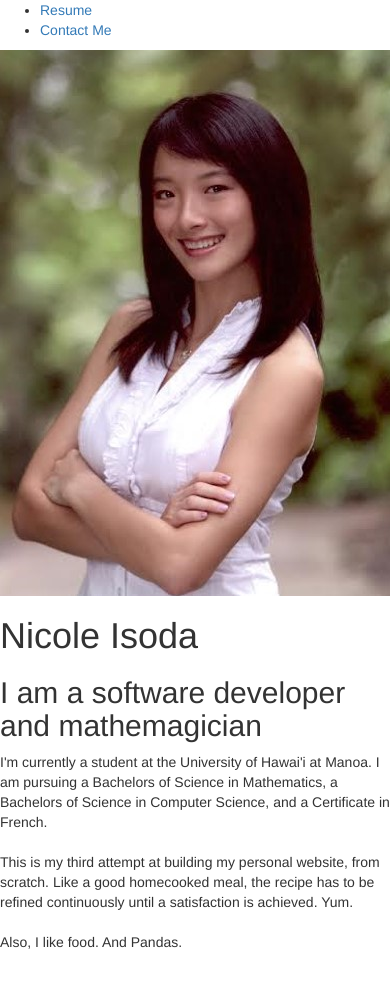
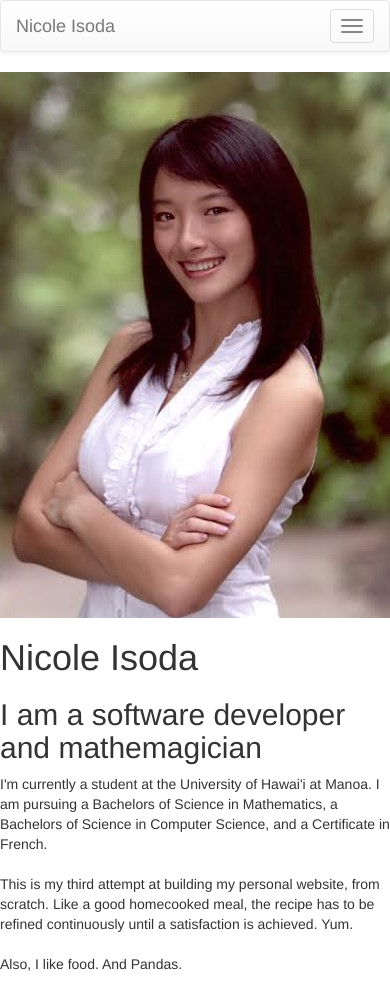
Before and after one commit to nisoda/nisoda.github.io, a plain HTML site: page index.html in a window 390 px wide. Before the commit the page ends 962 px from the top, so only its background shows below. Drawn offline with nearby package versions, Linux system fonts and the light colour scheme.

Commit message:
Use :boot: for navbar style.

```diff
--- a/index.html
+++ b/index.html
@@ -18,11 +18,28 @@
 
 </head>
 	<body>
-		<nav>
-			<ul>
-				<li><a href="modules/resume/resume.html">Resume</a></li>
-				<li><a href="modules/contact/contact.html">Contact Me</a></li>
-			</ul>
+		<nav class="navbar navbar-default">
+			<div class="contianer-fluid">
+				<!-- Brand and toggle get grouped for better mobile display -->
+				<div class="navbar-header">
+					<button type="button" class="navbar-toggle collapsed" data-toggle="collapse" data-target="#bs-example-navbar-collapse-1" aria-expanded="false">
+						<span class="sr-only">Toggle navigation</span>
+						<span class="icon-bar"></span>
+						<span class="icon-bar"></span>
+						<span class="icon-bar"></span>
+					</button>
+					<a class="navbar-brand" href="#">Nicole Isoda</a>
+				</div>
+
+				<!-- Collect the nav links, forms, and other content for toggling -->
+				<div class="collapse navbar-collapse" id="bs-example-navbar-collapse-1">
+					<ul class="nav navbar-nav">
+						<li><a href="modules/resume/resume.html">Resume</a></li>
+						<li><a href="modules/contact/contact.html">Contact Me</a></li>
+					</ul>
+				</div>
+			</div>
+
 		</nav>
 		<div>
 			<img src="resources/seniorpic.jpg"/>
```
